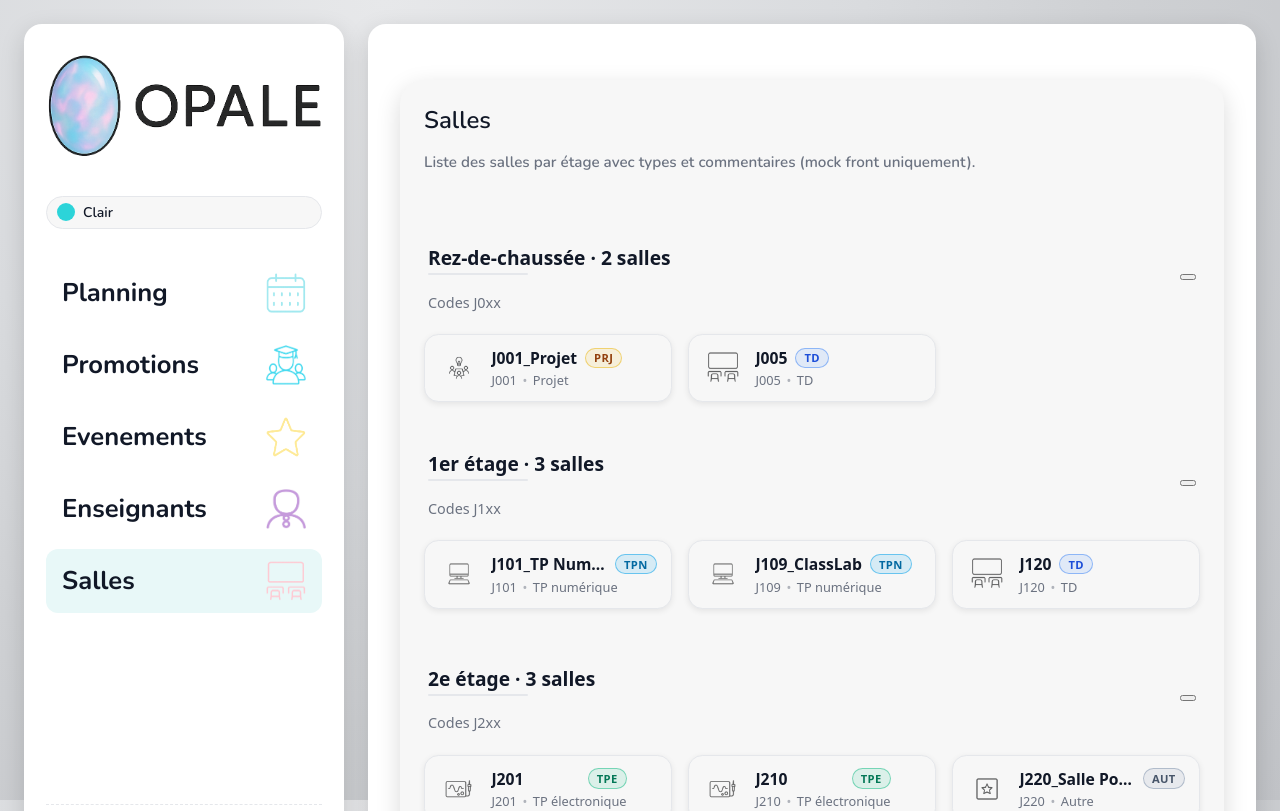
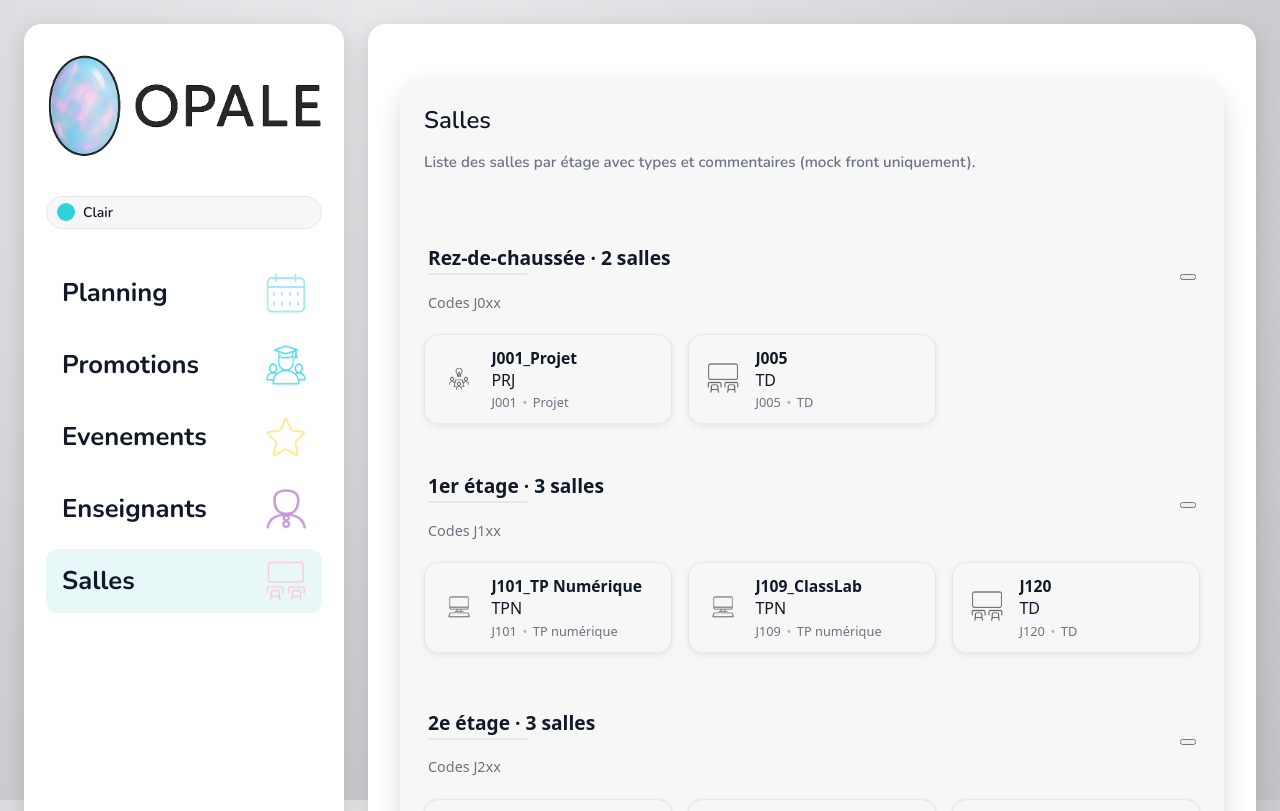
Before and after one commit to AlexisMtksJunia/OPALE-Front-git, a React (Vite) app: page /salles in a window 1280 px wide. Shown: the top 811 px of the page. Built offline with nearby package versions, Linux system fonts and the light colour scheme.

Commit message:
Update _cards.css

```diff
--- a/src/styles/pages/rooms/_cards.css
+++ b/src/styles/pages/rooms/_cards.css
@@ -89,54 +89,4 @@
         border-color: var(--primary-soft);
         box-shadow: 0 22px 45px rgba(15, 23, 42, 0.8);
     }
-.room-card-header-line {
-        display: flex;
-        align-items: center;
-        justify-content: space-between;
-        gap: 0.5rem;
-        min-width: 0;
-    }
-
-    .room-type-badge {
-        padding: 0.1rem 0.5rem;
-        border-radius: 999px;
-        font-size: 0.7rem;
-        font-weight: 600;
-        letter-spacing: 0.03em;
-        text-transform: uppercase;
-        border: 1px solid transparent;
-        white-space: nowrap;
-        flex-shrink: 0;
-    }
-
-    /* Couleurs par type principal (proche de la logique enseignants) */
-    .room-type-badge-td {
-        background: rgba(59, 130, 246, 0.12);
-        color: #1d4ed8;
-        border-color: rgba(59, 130, 246, 0.5);
-    }
-
-    .room-type-badge-tp_electronique {
-        background: rgba(16, 185, 129, 0.12);
-        color: #047857;
-        border-color: rgba(16, 185, 129, 0.5);
-    }
-
-    .room-type-badge-tp_numerique {
-        background: rgba(14, 165, 233, 0.14);
-        color: #0369a1;
-        border-color: rgba(14, 165, 233, 0.55);
-    }
-
-    .room-type-badge-projet {
-        background: rgba(234, 179, 8, 0.12);
-        color: #92400e;
-        border-color: rgba(234, 179, 8, 0.5);
-    }
-
-    .room-type-badge-autre {
-        background: rgba(148, 163, 184, 0.16);
-        color: #475569;
-        border-color: rgba(148, 163, 184, 0.65);
-    }
 }
```
